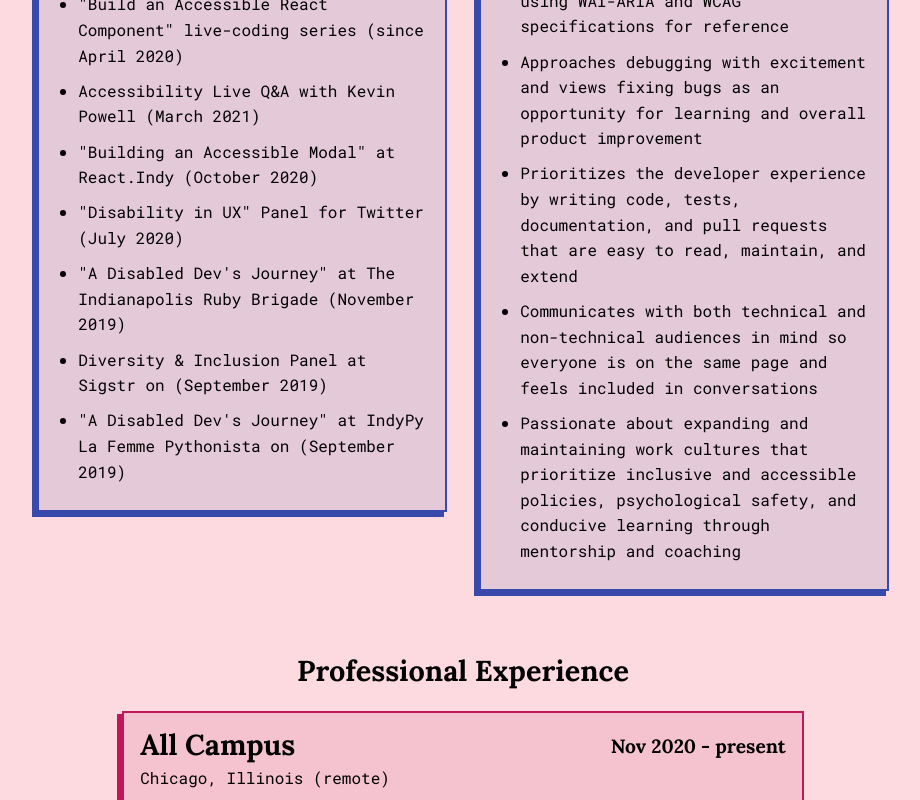
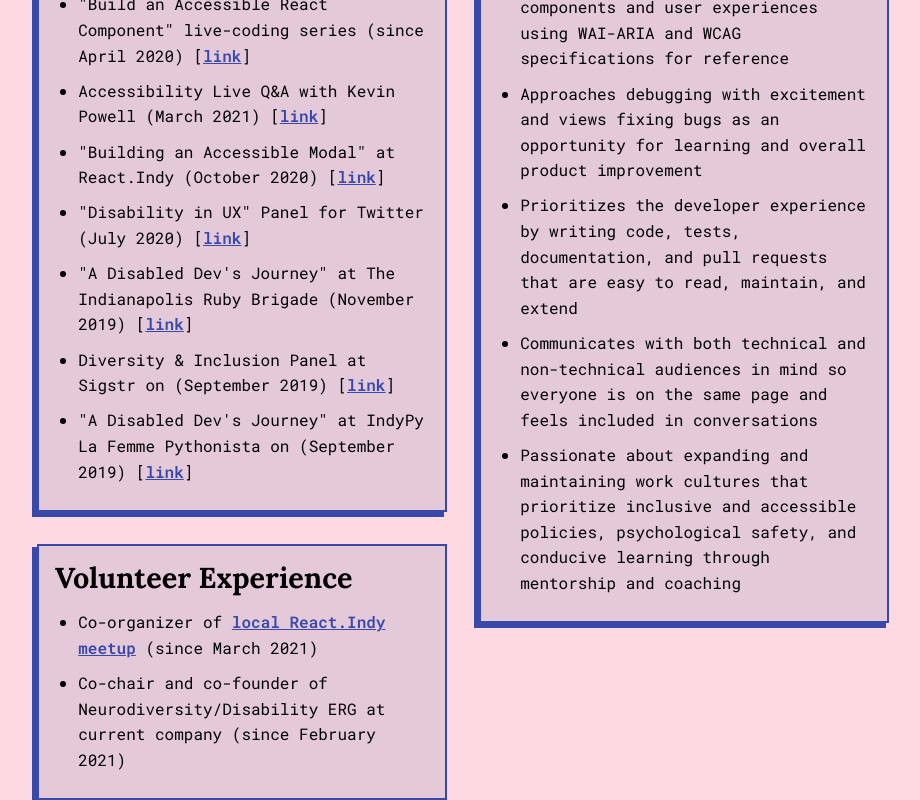
Before and after one commit to ashleemboyer/ashleemboyer, a Next.js app: page /resume in a window 1280 px wide. Shown: the part 1000-1800 px from the top of the page, without its empty margins (177-1097 px from the left). Built offline with nearby package versions, Linux system fonts and the light colour scheme.

Commit message:
Adding links to speaking exp and adding volunteer exp

```diff
--- a/pages/resume.jsx
+++ b/pages/resume.jsx
@@ -1,13 +1,40 @@
 import styles from '../stylesheets/resume.module.scss';
 
 const speakingExperiences = [
-  '"Build an Accessible React Component" live-coding series (since April 2020)',
-  'Accessibility Live Q&A with Kevin Powell (March 2021)',
-  '"Building an Accessible Modal" at React.Indy (October 2020)',
-  '"Disability in UX" Panel for Twitter (July 2020)',
-  '"A Disabled Dev\'s Journey" at The Indianapolis Ruby Brigade (November 2019)',
-  'Diversity & Inclusion Panel at Sigstr on (September 2019)',
-  '"A Disabled Dev\'s Journey" at IndyPy La Femme Pythonista on (September 2019)',
+  {
+    label:
+      '"Build an Accessible React Component" live-coding series (since April 2020)',
+    link:
+      'https://youtube.com/playlist?list=PLOmKTF_wUDoydvtwWrzEw7DZ9VboV51py',
+  },
+  {
+    label: 'Accessibility Live Q&A with Kevin Powell (March 2021)',
+    link: 'https://www.twitch.tv/videos/955311597',
+  },
+  {
+    label: '"Building an Accessible Modal" at React.Indy (October 2020)',
+    link:
+      'https://github.com/ashleemboyer/react-indy-20201028#building-an-accessible-modal--reactindy-on-october-28th-2020',
+  },
+  {
+    label: '"Disability in UX" Panel for Twitter (July 2020)',
+    link: 'https://twitter.com/i/broadcasts/1OwxWLnlrMDKQ',
+  },
+  {
+    label:
+      '"A Disabled Dev\'s Journey" at The Indianapolis Ruby Brigade (November 2019)',
+    link: 'https://www.youtube.com/watch?v=BOAXrY6G7xA',
+  },
+  {
+    label: 'Diversity & Inclusion Panel at Sigstr on (September 2019)',
+    link: 'https://twitter.com/sigstr/status/1171819460841357312',
+  },
+  {
+    label:
+      '"A Disabled Dev\'s Journey" at IndyPy La Femme Pythonista on (September 2019)',
+    link:
+      'https://docs.google.com/presentation/d/1BFY8C3k6Fj70jD4JCMy-XjDRtmDguqQJl7SUR3PXcYg/edit',
+  },
 ];
 
 const workExperiences = [
@@ -17,7 +44,7 @@ const workExperiences = [
     timeframe: 'Nov 2020 - present',
     title: 'Front-end Web Developer II',
     items: [
-      'Upgraded webpack from version 4 to version 5, decreasing production build size by 75% (51M to 13M)',
+      'Upgraded webpack from version 4 to version 5, decreasing production build size by 75% (51MB to 13MB)',
       'Built multiple React hooks for making API requests and easily tracking their loading states for better UI/UX feedback',
       'Incorporated the use of several tools packages that improve developer experience and the code review process',
       'Proposed and created the first integration tests between the frontend and backend repositories',
@@ -86,9 +113,33 @@ const ResumePage = () => (
           <section className={styles.purpleBox}>
             <h2>Speaking Experience</h2>
             <ul>
-              {speakingExperiences.map((experience) => (
-                <li>{experience}</li>
+              {speakingExperiences.map(({ label, link }) => (
+                <li>
+                  {label} [
+                  {
+                    <a href={link} target="_blank">
+                      link
+                    </a>
+                  }
+                  ]
+                </li>
               ))}
+            </ul>
+          </section>
+          <section className={styles.purpleBox}>
+            <h2>Volunteer Experience</h2>
+            <ul>
+              <li>
+                Co-organizer of{' '}
+                <a href="https://www.meetup.com/React-Indy/" target="_blank">
+                  local React.Indy meetup
+                </a>{' '}
+                (since March 2021)
+              </li>
+              <li>
+                Co-chair and co-founder of Neurodiversity/Disability ERG at
+                current company (since February 2021)
+              </li>
             </ul>
           </section>
         </div>
--- a/stylesheets/resume.module.scss
+++ b/stylesheets/resume.module.scss
@@ -163,6 +163,8 @@ $mobileWidth: 820px;
       }
 
       &:last-child {
+        padding-top: 32px;
+
         section {
           margin: 0;
         }
@@ -210,6 +212,11 @@ $mobileWidth: 820px;
     background-color: rgba(#3949ab, 0.12);
     border: 2px solid #3949ab;
     box-shadow: -4px 4px 0 1px #3949ab;
+
+    a {
+      color: #3949ab;
+      font-weight: bold;
+    }
   }
 }
 
```
